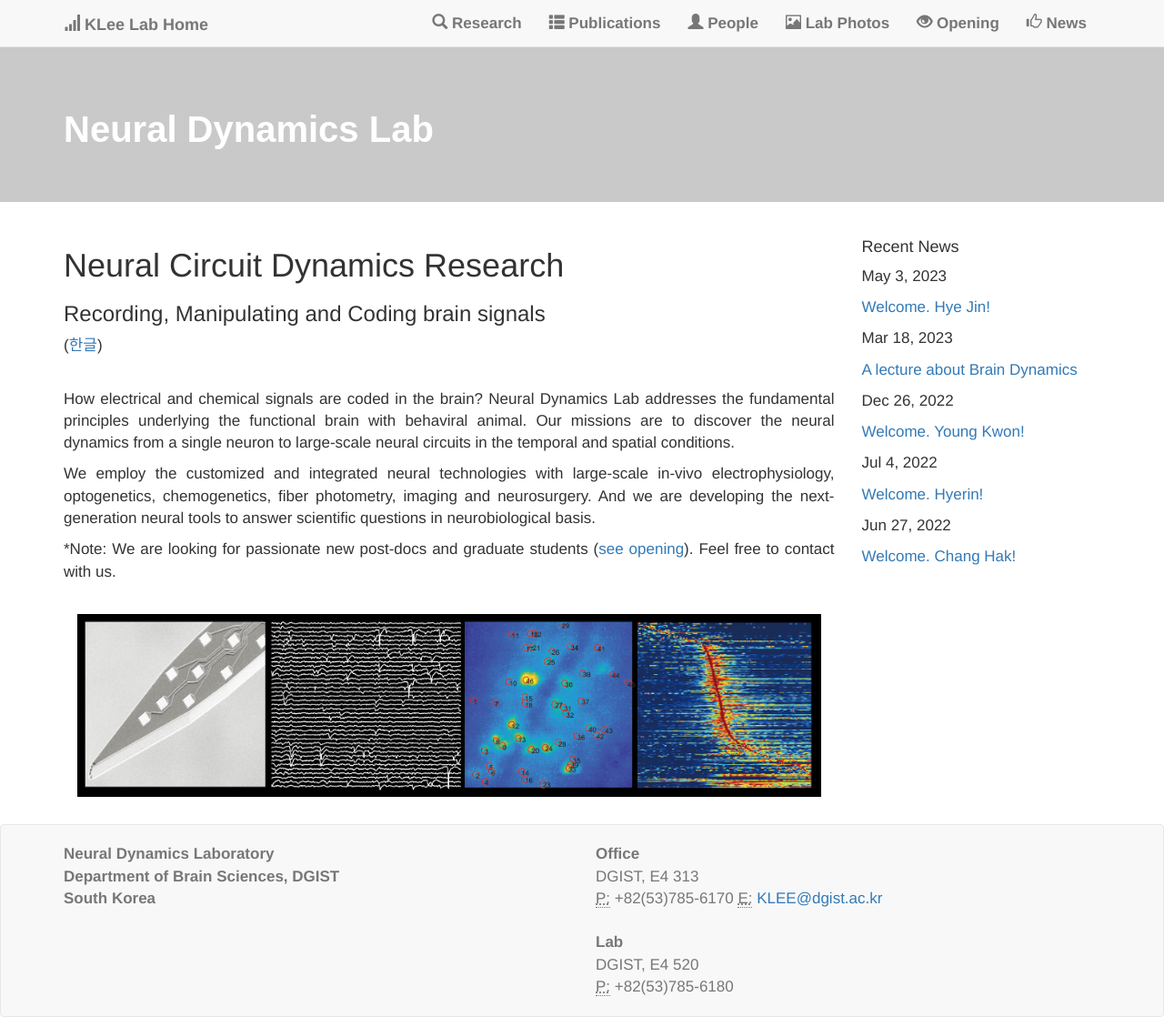
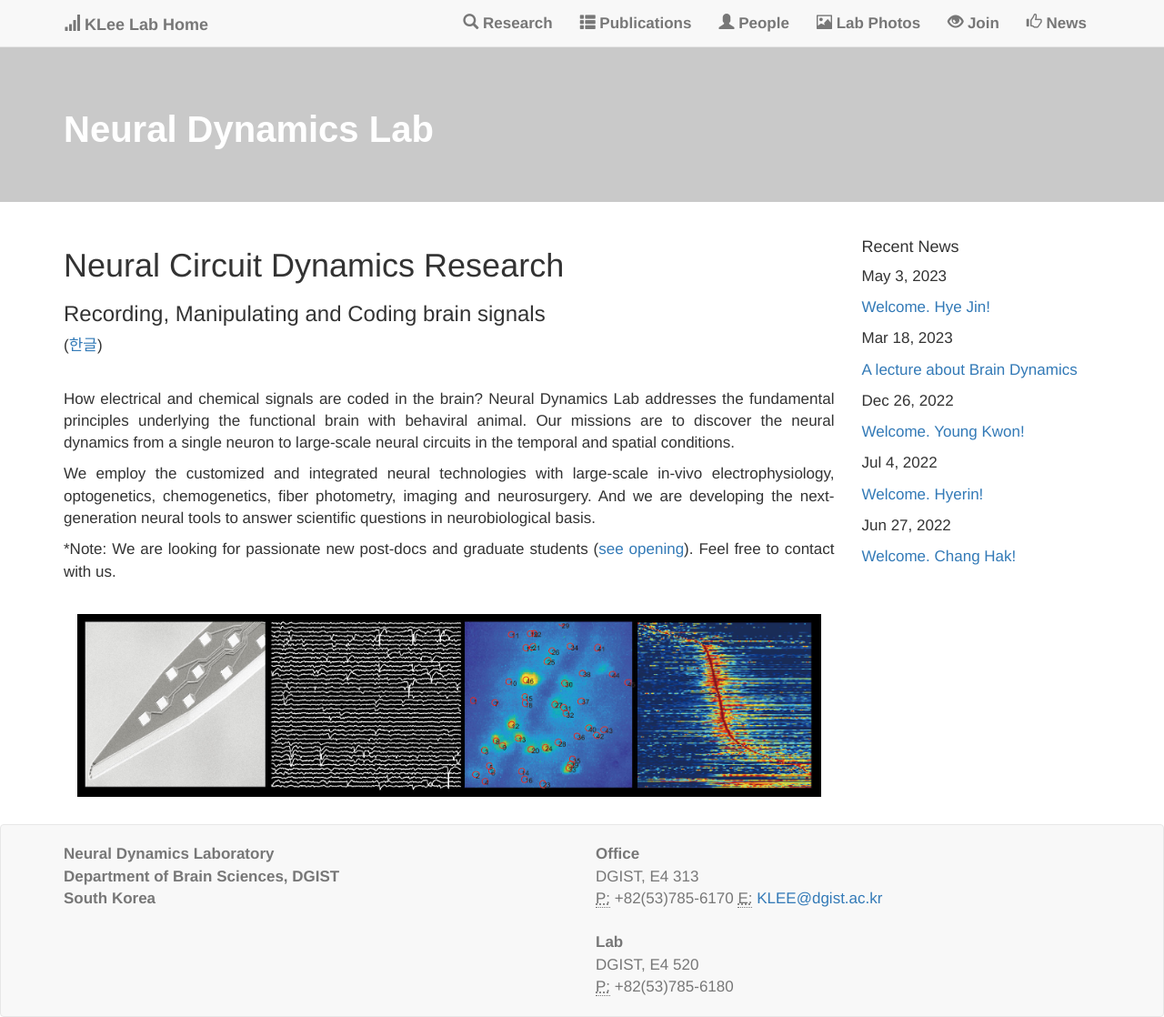
Before and after one commit to kleelab/kleelab.github.io, a Jekyll site: the page built from index.html, in a window 1280 px wide. Shown: the whole page at 91% size. Built offline with Jekyll 4.4.1, drawn with Linux system fonts in a browser that asks for light colours; nearby versions of some CDN libraries; a style sheet for code colours, icons or effects is not loaded.

Commit message:
Update header.html

```diff
--- a/_includes/header.html
+++ b/_includes/header.html
@@ -16,7 +16,7 @@
                 <li><a href="/people.html"><span class="glyphicon glyphicon-user" aria-hidden="true"></span><strong>  People</strong></a></li>
                 <!--<li><a href="/software.html"><span class="glyphicon glyphicon-camera" aria-hidden="true"></span>  Software</a></li>-->
                 <li><a href="/photos.html"><span class="glyphicon glyphicon-picture" aria-hidden="true"></span><strong>  Lab Photos</strong></a></li>
-                <li><a href="/joinusK.html"><span class="glyphicon glyphicon-eye-open" aria-hidden="true"></span><strong>  Opening</strong></a></li>
+                <li><a href="/joinusK.html"><span class="glyphicon glyphicon-eye-open" aria-hidden="true"></span><strong>  Join</strong></a></li>
                 <!--<li><a href="/contact.html"><span class="glyphicon glyphicon-earphon" aria-hidden="true"></span> contact us</a></li>-->
                 <li><a href="/news/index.html"><span class="glyphicon glyphicon-thumbs-up" aria-hidden="true"></span><strong>  News</strong></a></li>
             </ul>
```
